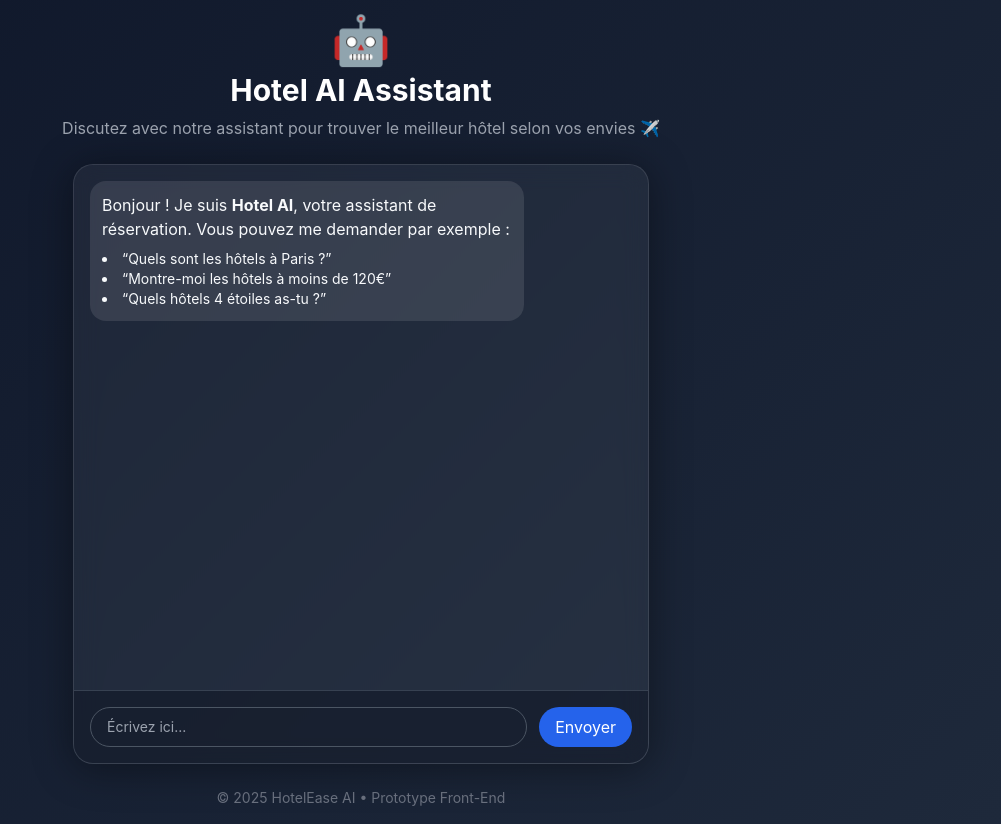
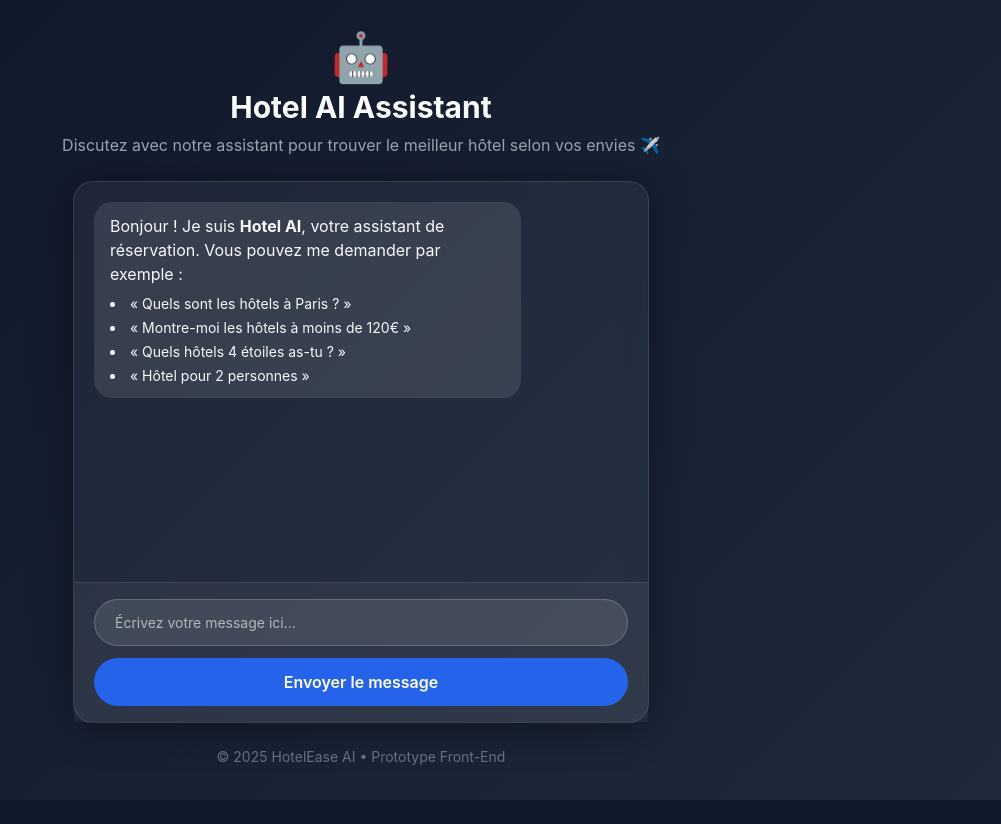
Before and after one commit to Allan6901/ChatBot-intelligent-pour-la-reservation-hoteliere, a Django app: page / in a window 1280 px wide. Shown: the whole page, without its empty margins (279-1280 px from the left). After the commit the page ends 800 px from the top, so only its background shows below. Run offline with Django 5.2, Linux system fonts and the light colour scheme; some libraries are stand-ins or nearby versions.

Commit message:
Correction

```diff
--- a/hotels/App/templates/App/chat.html
+++ b/hotels/App/templates/App/chat.html
@@ -2,59 +2,220 @@
 <html lang="fr">
 <head>
   <meta charset="UTF-8">
-    <title>Chat avec Rasa</title>
+  <meta name="viewport" content="width=device-width, initial-scale=1.0">
+  <title>HotelEase AI - Assistant Réservations</title>
+  <script src="https://cdn.tailwindcss.com"></script>
   <style>
+    body {
+      background: linear-gradient(135deg, #0f172a, #1e293b);
+      color: #e2e8f0;
+      font-family: 'Inter', sans-serif;
+    }
+    .chat-container {
+      background: rgba(255, 255, 255, 0.05);
+      backdrop-filter: blur(12px);
+      border: 1px solid rgba(255, 255, 255, 0.1);
+      border-radius: 20px;
+      box-shadow: 0 4px 40px rgba(0,0,0,0.4);
+      animation: fadeIn 0.5s ease-in-out;
+    }
+    @keyframes fadeIn {
+      from { opacity: 0; transform: scale(0.9); }
+      to { opacity: 1; transform: scale(1); }
+    }
+    .bot-msg {
+      background: rgba(255,255,255,0.1);
+      color: #f8fafc;
+      padding: 12px 16px;
+      border-radius: 18px;
+      max-width: 80%;
+      margin-bottom: 12px;
+      margin-right: auto;
+    }
+    .user-msg {
+      background: #2563eb;
+      color: white;
+      padding: 12px 16px;
+      border-radius: 18px;
+      max-width: 80%;
+      margin-bottom: 12px;
+      margin-left: auto;
+      text-align: right;
+    }
+    .typing::after {
+      content: '⠿';
+      animation: blink 1s infinite;
+    }
+    @keyframes blink {
+      50% { opacity: 0; }
+    }
     #chat-box {
-            border: 1px solid #ccc;
-            padding: 10px;
-            width: 400px;
-            height: 300px;
-            overflow-y: scroll;
-            margin-bottom: 10px;
+      height: 400px;
+      overflow-y: auto;
+      padding: 20px;
+      display: flex;
+      flex-direction: column;
+      gap: 12px;
     }
-        #message-input {
-            width: 400px;
-            padding: 5px;
+    .message-input-container {
+      background: rgba(255, 255, 255, 0.05);
+      border-top: 1px solid rgba(255, 255, 255, 0.1);
+      padding: 16px 20px;
     }
-        .user-msg { color: blue; }
-        .bot-msg { color: green; }
+    .input-field {
+      background: rgba(255, 255, 255, 0.1);
+      border: 1px solid rgba(255, 255, 255, 0.2);
+      border-radius: 25px;
+      padding: 12px 20px;
+      color: white;
+      width: 100%;
+      font-size: 14px;
+    }
+    .input-field::placeholder {
+      color: rgba(255, 255, 255, 0.6);
+    }
+    .input-field:focus {
+      outline: none;
+      border-color: #2563eb;
+      box-shadow: 0 0 0 2px rgba(37, 99, 235, 0.2);
+    }
+    .send-button {
+      background: #2563eb;
+      color: white;
+      border: none;
+      border-radius: 25px;
+      padding: 12px 24px;
+      font-weight: 600;
+      cursor: pointer;
+      transition: all 0.3s ease;
+      margin-top: 12px;
+      width: 100%;
+    }
+    .send-button:hover {
+      background: #1d4ed8;
+      transform: translateY(-1px);
+    }
+    .send-button:active {
+      transform: translateY(0);
+    }
   </style>
 </head>
-<body>
-    <h2>Chat avec Rasa</h2>
-    <div id="chat-box"></div>
-    <input type="text" id="message-input" placeholder="Tapez votre message et appuyez sur Entrée">
+
+<body class="flex flex-col items-center justify-center min-h-screen p-4">
+
+  <div class="text-center mb-6">
+    <div class="text-5xl mb-2">🤖</div>
+    <h1 class="text-3xl font-bold text-white">Hotel AI Assistant</h1>
+    <p class="text-gray-400 mt-2">Discutez avec notre assistant pour trouver le meilleur hôtel selon vos envies ✈️</p>
+  </div>
+
+  <!-- Fenêtre du chatbot -->
+  <div class="chat-container w-full max-w-xl">
+    <div id="chat-box" class="flex-1 overflow-y-auto">
+      <div class="bot-msg">
+        Bonjour ! Je suis <strong>Hotel AI</strong>, votre assistant de réservation.
+        Vous pouvez me demander par exemple :
+        <ul class="list-disc list-inside text-sm mt-2 space-y-1">
+          <li>« Quels sont les hôtels à Paris ? »</li>
+          <li>« Montre-moi les hôtels à moins de 120€ »</li>
+          <li>« Quels hôtels 4 étoiles as-tu ? »</li>
+          <li>« Hôtel pour 2 personnes »</li>
+        </ul>
+      </div>
+    </div>
+
+    <!-- Champ de saisie -->
+    <div class="message-input-container">
+      <input type="text" id="message" placeholder="Écrivez votre message ici..." class="input-field">
+      <button onclick="sendMessage()" class="send-button">
+        Envoyer le message
+      </button>
+    </div>
+  </div>
+
+  <footer class="text-gray-500 text-sm mt-6">© 2025 HotelEase AI • Prototype Front-End</footer>
 
   <script>
     const chatBox = document.getElementById('chat-box');
-        const input = document.getElementById('message-input');
 
-        input.addEventListener('keypress', function(e) {
-            if (e.key === 'Enter') {
-                const message = input.value.trim();
+    function addMessage(text, sender = 'bot') {
+      const messageDiv = document.createElement('div');
+      messageDiv.className = sender === 'user' ? 'user-msg' : 'bot-msg';
+      messageDiv.textContent = text;
+      chatBox.appendChild(messageDiv);
+      chatBox.scrollTop = chatBox.scrollHeight;
+    }
+
+    function addTyping() {
+      const typingDiv = document.createElement('div');
+      typingDiv.className = 'bot-msg typing';
+      typingDiv.textContent = "HotelEase réfléchit";
+      chatBox.appendChild(typingDiv);
+      chatBox.scrollTop = chatBox.scrollHeight;
+      return typingDiv;
+    }
+
+    async function sendMessage() {
+      const messageInput = document.getElementById("message");
+      const message = messageInput.value.trim();
+
       if (!message) return;
 
-                chatBox.innerHTML += `<div class="user-msg"><strong>Vous:</strong> ${message}</div>`;
-                input.value = '';
+      // Ajouter le message de l'utilisateur
+      addMessage(message, 'user');
+      messageInput.value = '';
 
-                fetch('/chat/', {
-                    method: 'POST',
-                    headers: { 'Content-Type': 'application/x-www-form-urlencoded' },
-                    body: new URLSearchParams({ 'message': message })
-                })
-                .then(response => response.json())
-                .then(data => {
+      // Afficher l'indicateur de frappe
+      const typingIndicator = addTyping();
+
+      try {
+        const formData = new FormData();
+        formData.append("message", message);
+
+        const response = await fetch("/chat/", {
+          method: "POST",
+          body: formData
+        });
+
+        const data = await response.json();
+
+        // Supprimer l'indicateur de frappe
+        typingIndicator.remove();
+
+        // Afficher la réponse du bot
         if (data.responses) {
           data.responses.forEach(msg => {
-                            chatBox.innerHTML += `<div class="bot-msg"><strong>Bot:</strong> ${msg}</div>`;
+            addMessage(msg);
           });
         } else if (data.error) {
-                        chatBox.innerHTML += `<div class="bot-msg"><strong>Erreur:</strong> ${data.error}</div>`;
+          addMessage("Désolé, une erreur s'est produite : " + data.error);
+        } else {
+          addMessage("Désolé, je n'ai pas compris votre demande.");
         }
-                    chatBox.scrollTop = chatBox.scrollHeight;
-                });
+      } catch (error) {
+        typingIndicator.remove();
+        addMessage("Erreur de connexion avec le serveur.");
+        console.error('Error:', error);
+      }
+    }
+
+    // Permettre l'envoi avec la touche Entrée
+    document.getElementById('message').addEventListener('keypress', function(e) {
+      if (e.key === 'Enter') {
+        sendMessage();
       }
     });
+
+    // Simulation de données d'hôtel pour les démos (optionnel)
+    const hotels = [
+      { nom: "Grand Hôtel de Paris", ville: "Paris", prix: 250, etoiles: 5 },
+      { nom: "Hôtel Le Rivage", ville: "Nice", prix: 120, etoiles: 4 },
+      { nom: "MontBlanc Suites", ville: "Chamonix", prix: 180, etoiles: 4 },
+      { nom: "Hôtel Budget Éco", ville: "Paris", prix: 95, etoiles: 3 },
+      { nom: "Azur Palace", ville: "Marseille", prix: 110, etoiles: 4 },
+      { nom: "Le Relax", ville: "Lyon", prix: 100, etoiles: 3 },
+    ];
   </script>
+
 </body>
 </html>
--- a/hotels/domain.yml
+++ b/hotels/domain.yml
@@ -62,3 +62,4 @@ actions:
   - action_demander_ville
   - action_rechercher_par_prix
   - action_rechercher_par_capacite
+  - action_detecter_capacite_fallback
--- a/hotels/projet/urls.py
+++ b/hotels/projet/urls.py
@@ -20,7 +20,5 @@ from App import views as app_views
 
 urlpatterns = [
     path('admin/', admin.site.urls),
-    path('', app_views.home, name='home'),
-    path('chat-page/', app_views.chat_page, name='chat_page'),  # Nouvelle page
-    path('chat/', app_views.chat_with_rasa, name='chat_with_rasa'),
+    path('', app_views.chat_page, name='chat_page'),
 ]
```
Also changed, not shown: hotels/actions/actions.py (+101 -20 lines), hotels/data/nlu.yml (+13 -1 lines), hotels/data/stories.yml (+3 -12 lines), 1 other file. Lines whose indentation alone changed are shown as unchanged.
